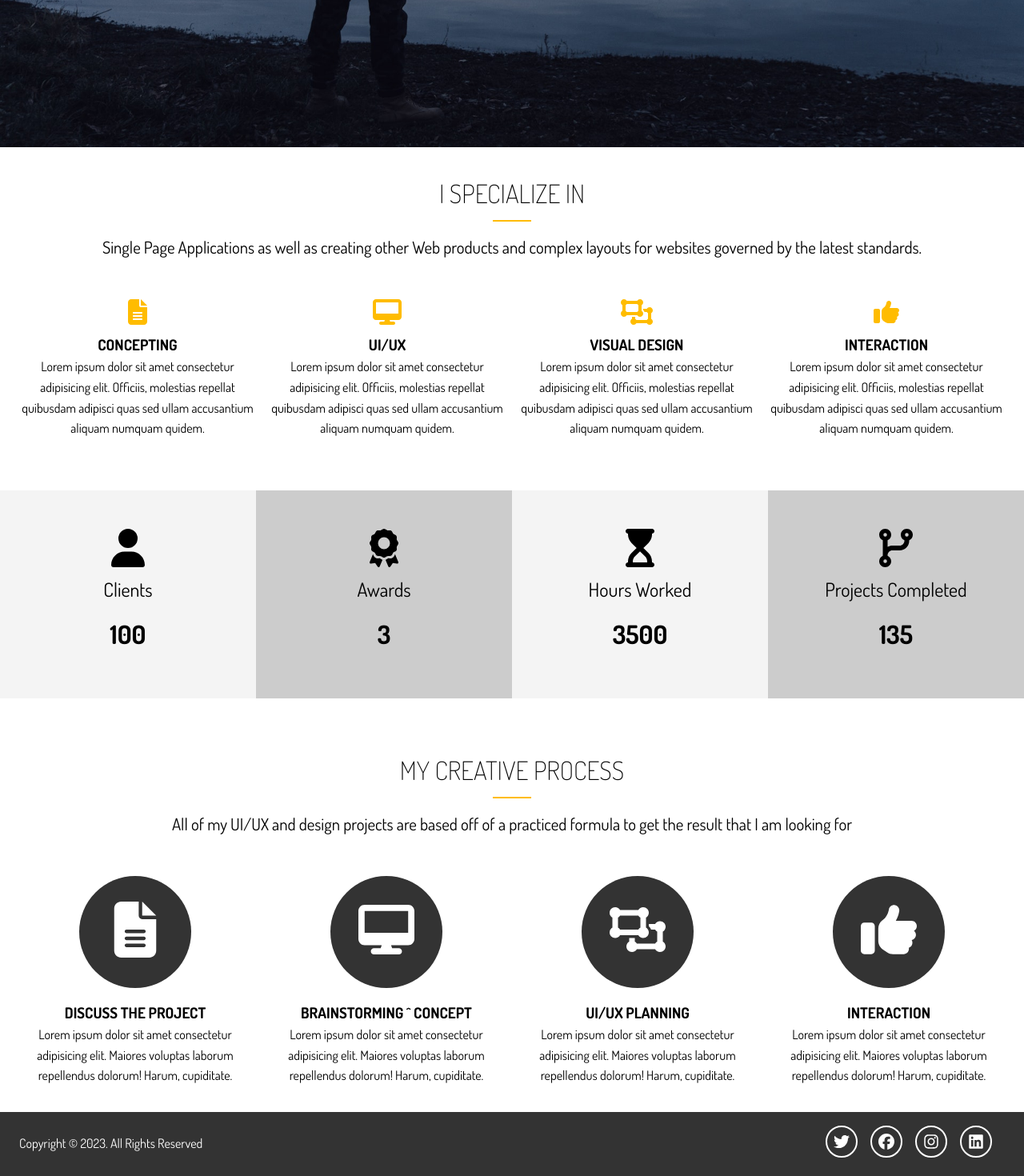
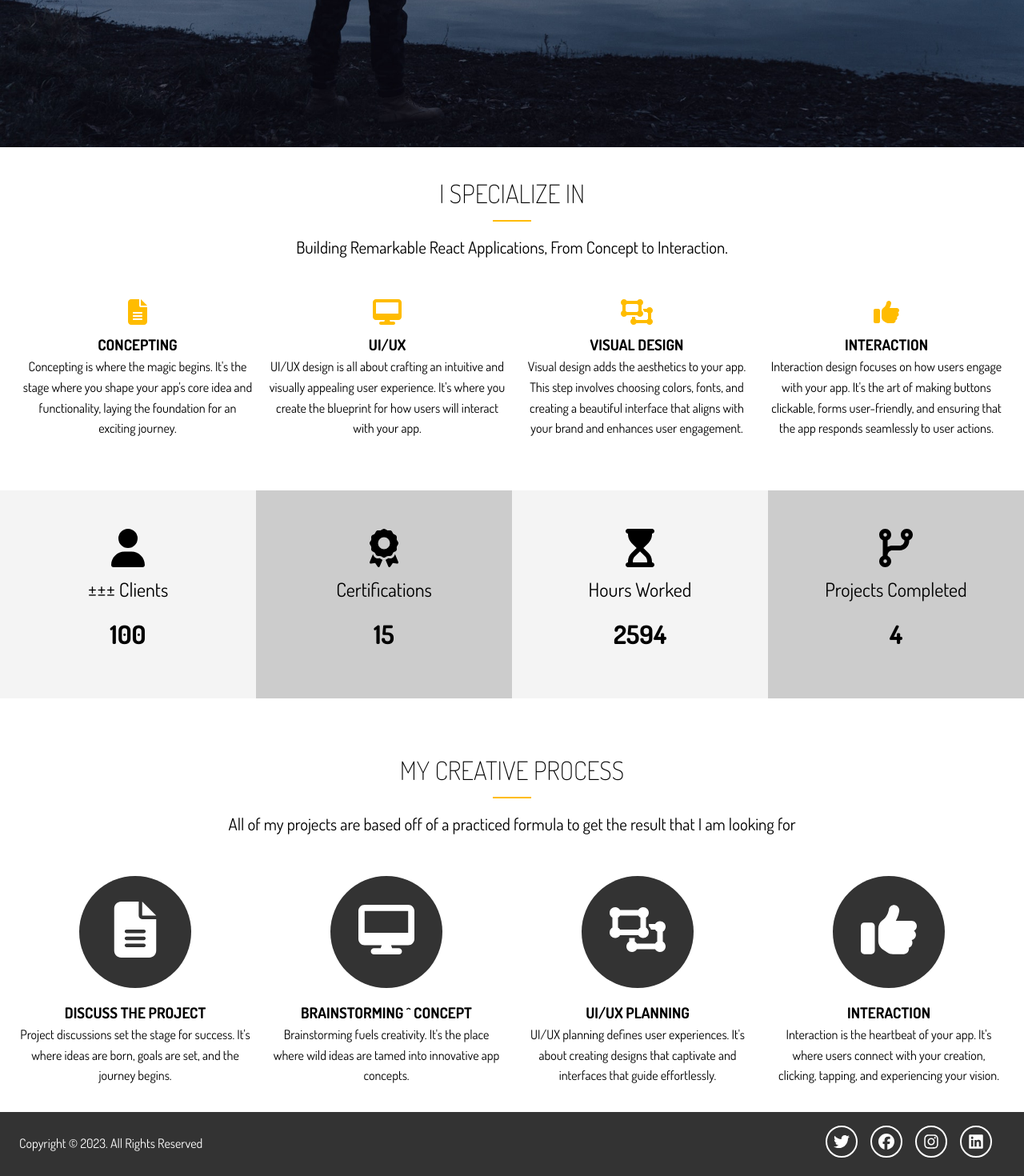
Before and after one commit to Artan-Hysenaj/portfolio, a Next.js app: page / in a window 1280 px wide. Shown: the part 616-2086 px from the top of the page at 80% size. Built offline with nearby package versions, Linux system fonts and the light colour scheme.

Commit message:
style: add missing content

```diff
--- a/src/components/layouts/primary/PrimaryLayout.tsx
+++ b/src/components/layouts/primary/PrimaryLayout.tsx
@@ -33,7 +33,7 @@ const PrimaryLayout: React.FC<PrimaryLayoutProps> = ({
               />
             </h1>
             <p className="lead">
-              I specialize in Web development, SPA applications and UI
+              ±±± I specialize in Web development, SPA applications and UI
               manipulation.
             </p>
             <Link href="work" className="btn-light">
--- a/src/components/processes/processes-list/ProcessesList.tsx
+++ b/src/components/processes/processes-list/ProcessesList.tsx
@@ -12,7 +12,7 @@ const ProcessesList: React.FC<ProcessesListProps> = ({ processes }) => {
         <h2 className="section-title">My Creative Process</h2>
         <div className="bottom-line"></div>
         <p className="lead">
-          All of my UI/UX and design projects are based off of a practiced
+          All of my projects are based off of a practiced
           formula to get the result that I am looking for
         </p>
         <div className="process">
--- a/src/components/specials/specializations/Specializations.tsx
+++ b/src/components/specials/specializations/Specializations.tsx
@@ -14,8 +14,7 @@ const Specializations: React.FC<SpecializationsProps> = ({
         <h2 className="section-title">I Specialize In</h2>
         <div className="bottom-line" />
         <p className="lead">
-          Single Page Applications as well as creating other Web products and
-          complex layouts for websites governed by the latest standards.
+          Building Remarkable React Applications, From Concept to Interaction.
         </p>
         <div className="specials">
           {specializations.map((special, index) => (
--- a/src/dummy-data/processes.ts
+++ b/src/dummy-data/processes.ts
@@ -10,25 +10,21 @@ export const processes: Process[] = [
   {
     icon: faFileAlt,
     title: 'Discuss The Project',
-    content:
-      ' Lorem ipsum dolor sit amet consectetur adipisicing elit. Maiores voluptas laborum repellendus dolorum! Harum, cupiditate.',
+    content: `Project discussions set the stage for success. It's where ideas are born, goals are set, and the journey begins.`,
   },
   {
     icon: faDesktop,
     title: 'Brainstorming ^ Concept',
-    content:
-      ' Lorem ipsum dolor sit amet consectetur adipisicing elit. Maiores voluptas laborum repellendus dolorum! Harum, cupiditate.',
+    content: `Brainstorming fuels creativity. It's the place where wild ideas are tamed into innovative app concepts.`,
   },
   {
     icon: faObjectUngroup,
     title: 'UI/UX Planning',
-    content:
-      ' Lorem ipsum dolor sit amet consectetur adipisicing elit. Maiores voluptas laborum repellendus dolorum! Harum, cupiditate.',
+    content: `UI/UX planning defines user experiences. It's about creating designs that captivate and interfaces that guide effortlessly.`,
   },
   {
     icon: faThumbsUp,
     title: 'Interaction',
-    content:
-      ' Lorem ipsum dolor sit amet consectetur adipisicing elit. Maiores voluptas laborum repellendus dolorum! Harum, cupiditate.',
+    content: `Interaction is the heartbeat of your app. It's where users connect with your creation, clicking, tapping, and experiencing your vision.`,
   },
 ];
--- a/src/dummy-data/specializations.ts
+++ b/src/dummy-data/specializations.ts
@@ -10,25 +10,22 @@ export const specializations: Specialization[] = [
   {
     icon: faFileAlt,
     title: 'Concepting',
-    content:
-      'Lorem ipsum dolor sit amet consectetur adipisicing elit. Officiis, molestias repellat quibusdam adipisci quas sed ullam accusantium aliquam numquam quidem.',
+    content: `Concepting is where the magic begins. It's the stage where you shape your app's core idea and functionality, laying the foundation for an exciting journey.`,
   },
   {
     icon: faDesktop,
     title: 'UI/UX',
-    content:
-      'Lorem ipsum dolor sit amet consectetur adipisicing elit. Officiis, molestias repellat quibusdam adipisci quas sed ullam accusantium aliquam numquam quidem.',
+    content: `UI/UX design is all about crafting an intuitive and visually appealing user experience. It's where you create the blueprint for how users will interact with your app.`,
   },
   {
     icon: faObjectUngroup,
     title: 'Visual Design',
     content:
-      'Lorem ipsum dolor sit amet consectetur adipisicing elit. Officiis, molestias repellat quibusdam adipisci quas sed ullam accusantium aliquam numquam quidem.',
+      'Visual design adds the aesthetics to your app. This step involves choosing colors, fonts, and creating a beautiful interface that aligns with your brand and enhances user engagement.',
   },
   {
     icon: faThumbsUp,
     title: 'Interaction',
-    content:
-      'Lorem ipsum dolor sit amet consectetur adipisicing elit. Officiis, molestias repellat quibusdam adipisci quas sed ullam accusantium aliquam numquam quidem.',
+    content: `Interaction design focuses on how users engage with your app. It's the art of making buttons clickable, forms user-friendly, and ensuring that the app responds seamlessly to user actions.`,
   },
 ];
--- a/src/dummy-data/stats.ts
+++ b/src/dummy-data/stats.ts
@@ -1,3 +1,4 @@
+import { calculateWorkHours } from '@/helpers';
 import { Stat } from '@/types';
 import {
   faAward,
@@ -9,22 +10,22 @@ import {
 export const stats: Stat[] = [
   {
     icon: faUser,
-    title: 'Clients',
+    title: '±±± Clients',
     number: 100,
   },
   {
     icon: faAward,
-    title: 'Awards',
-    number: 3,
+    title: 'Certifications',
+    number: 15,
   },
   {
     icon: faHourglassStart,
     title: 'Hours Worked',
-    number: 3500,
+    number: calculateWorkHours('2022-08-01'), // August 1, 2022
   },
   {
     icon: faCodeBranch,
     title: 'Projects Completed',
-    number: 135,
+    number: 4,
   },
 ];
--- /dev/null
+++ b/src/helpers/calculateWorkHours.ts
@@ -0,0 +1,28 @@
+export function calculateWorkHours(
+  startDate: string,
+  weeklyHours: number = 40
+) {
+  const millisecondsPerDay = 24 * 60 * 60 * 1000; // Number of milliseconds in a day
+  const millisecondsPerWeek = 7 * millisecondsPerDay; // Number of milliseconds in a week
+
+  const start = new Date(startDate);
+  const end = new Date();
+
+  let totalHours = 0;
+
+  while (start < end) {
+    const daysInCurrentWeek = 7 - start.getDay(); // Calculate the remaining days in the current week
+    const weeksInMilliseconds = daysInCurrentWeek * millisecondsPerDay;
+
+    // Calculate work hours for the current week
+    const workHoursForWeek =
+      (weeksInMilliseconds / millisecondsPerWeek) * weeklyHours;
+
+    totalHours += workHoursForWeek;
+
+    // Move to the start of the next week
+    start.setTime(start.getTime() + weeksInMilliseconds);
+  }
+
+  return Math.round(totalHours);
+}
--- /dev/null
+++ b/src/helpers/index.ts
@@ -0,0 +1,4 @@
+import { calculateWorkHours } from './calculateWorkHours';
+
+// Export all helper functions
+export { calculateWorkHours };
```
